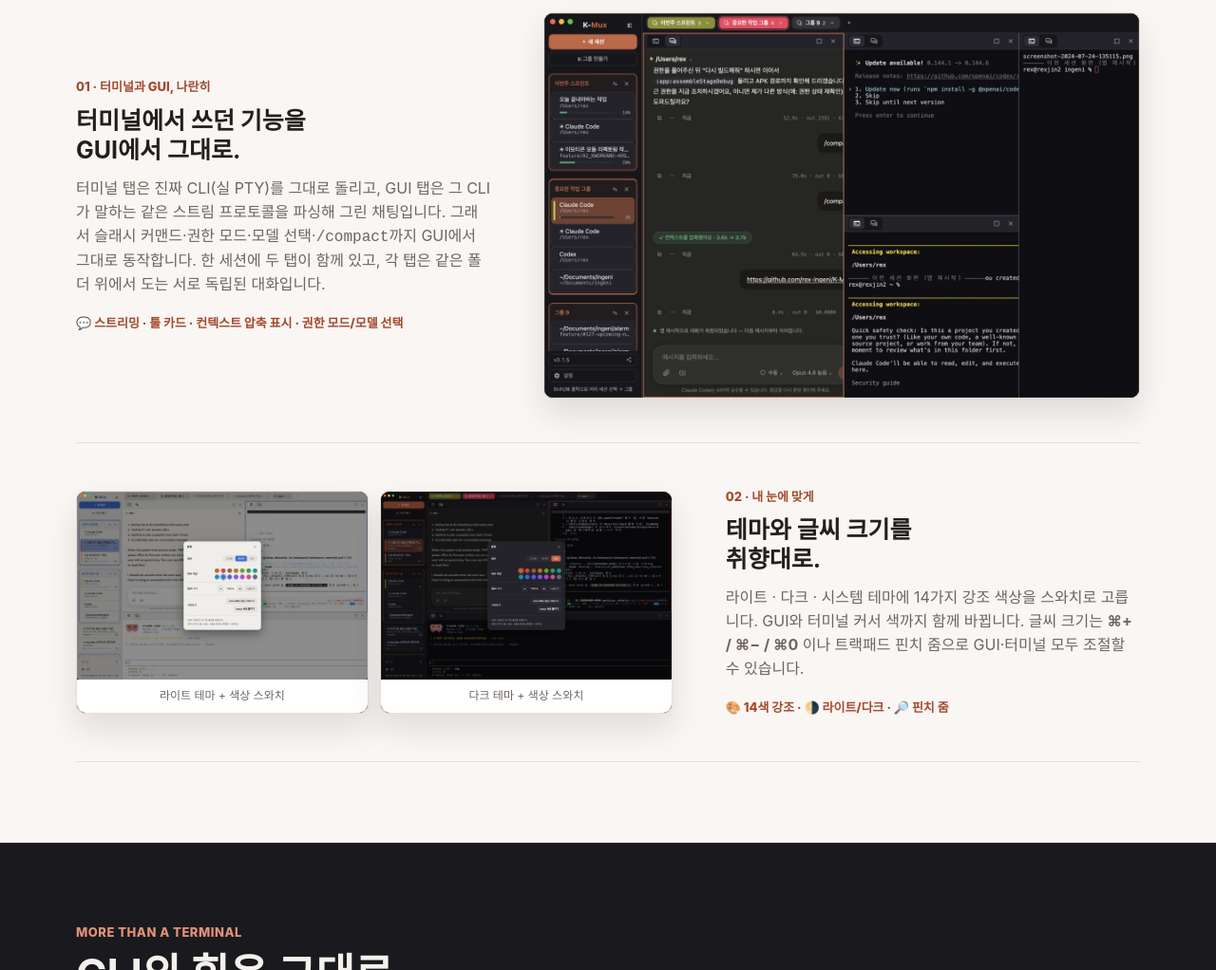
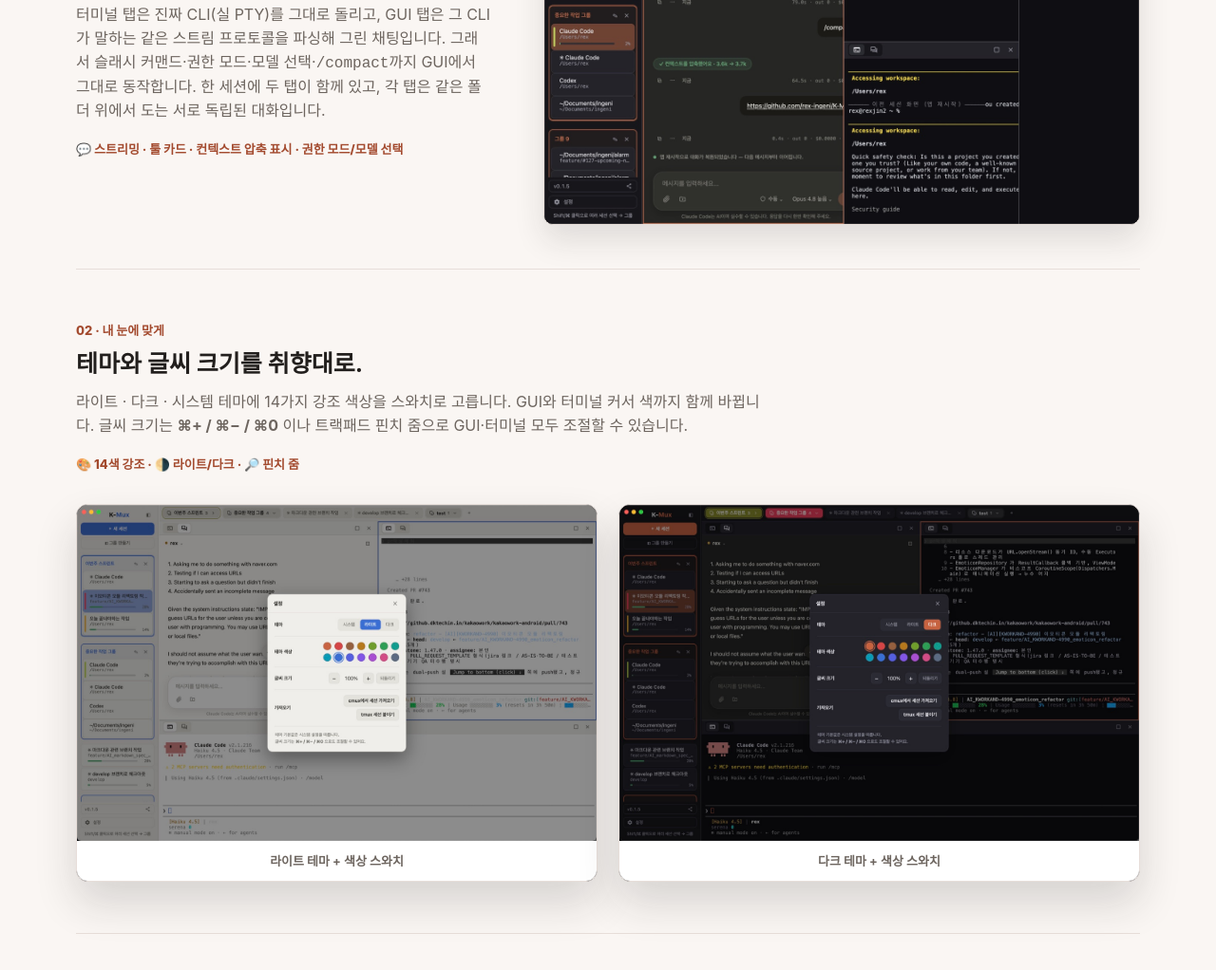
Before and after one commit to rex-ingeni/K-Mux, a plain HTML site: page docs/index.html in a window 1280 px wide. Shown: the part 1778-2800 px from the top of the page at 95% size. Drawn offline with Linux system fonts and the light colour scheme.

Commit message:
docs: 테마 스텝 강조(풀폭 큰 스샷) + hero 개요 스샷 축소(720px)

```diff
--- a/docs/index.html
+++ b/docs/index.html
@@ -57,7 +57,7 @@
     .button.secondary { border-color: var(--line); color: var(--ink); background: var(--paper); }
     .button.secondary:hover { border-color: var(--accent); background: var(--accent-pale); }
     .hero-note { margin: 16px 0 0; color: var(--muted); font-size: 13px; }
-    .hero-shot { margin: 46px auto 0; max-width: 1000px; }
+    .hero-shot { margin: 44px auto 0; max-width: 720px; }
     .hero-shot figure { margin: 0; border: 1px solid var(--line); border-radius: 12px; overflow: hidden;
       background: var(--black); box-shadow: 0 30px 60px rgba(34, 31, 29, .18); }
     .hero-shot img { display: block; width: 100%; height: auto; }
@@ -88,10 +88,13 @@
     .usage-hint { display: inline-flex; align-items: center; gap: 7px; margin-top: 18px; color: var(--accent-dark); font-size: 13px; font-weight: 800; }
     .usage-figure { margin: 0; overflow: hidden; border: 1px solid var(--line); border-radius: 10px; background: var(--black); box-shadow: 0 16px 32px rgba(34, 31, 29, .12); }
     .usage-figure img { display: block; width: 100%; height: auto; }
-    .theme-pair { display: grid; grid-template-columns: 1fr 1fr; gap: 12px; }
-    .theme-pair figure { margin: 0; border: 1px solid var(--line); border-radius: 10px; overflow: hidden; background: var(--black); box-shadow: 0 16px 32px rgba(34, 31, 29, .12); }
+    /* theme step: full-width, emphasized — the app's look is the headline here */
+    .usage-step.theme-step { display: block; padding: 54px 0; }
+    .usage-step.theme-step .usage-copy { max-width: 720px; margin: 0 0 30px; }
+    .theme-pair { display: grid; grid-template-columns: 1fr 1fr; gap: 22px; }
+    .theme-pair figure { margin: 0; border: 1px solid var(--line); border-radius: 12px; overflow: hidden; background: var(--black); box-shadow: 0 22px 44px rgba(34, 31, 29, .16); }
     .theme-pair img { display: block; width: 100%; height: auto; }
-    .theme-pair figcaption { padding: 8px 10px; color: var(--muted); font-size: 12px; text-align: center; background: var(--paper); }
+    .theme-pair figcaption { padding: 11px 12px; color: var(--muted); font-size: 13px; font-weight: 650; text-align: center; background: var(--paper); }
 
     .feature-band { background: var(--black); color: #f4f0ec; }
     .feature-band .section-kicker { color: #e29277; }
@@ -206,16 +209,16 @@
             </div>
             <figure class="usage-figure"><img src="assets/gui-tui.jpeg" alt="왼쪽 GUI 채팅과 오른쪽 실제 Claude·Codex 터미널이 같은 화면에 나란히"></figure>
           </article>
-          <article class="usage-step reverse">
+          <article class="usage-step theme-step">
+            <div class="usage-copy">
+              <span class="usage-number">02 · 내 눈에 맞게</span>
+              <h3>테마와 글씨 크기를 취향대로.</h3>
+              <p>라이트 · 다크 · 시스템 테마에 14가지 강조 색상을 스와치로 고릅니다. GUI와 터미널 커서 색까지 함께 바뀝니다. 글씨 크기는 <b>⌘+ / ⌘− / ⌘0</b> 이나 트랙패드 핀치 줌으로 GUI·터미널 모두 조절할 수 있습니다.</p>
+              <span class="usage-hint">🎨 14색 강조 · 🌗 라이트/다크 · 🔎 핀치 줌</span>
+            </div>
             <div class="theme-pair">
               <figure><img src="assets/theme-light.jpeg" alt="라이트 테마의 K-Mux 설정 화면과 색상 스와치"><figcaption>라이트 테마 + 색상 스와치</figcaption></figure>
               <figure><img src="assets/theme-dark.jpeg" alt="다크 테마의 K-Mux 설정 화면과 색상 스와치"><figcaption>다크 테마 + 색상 스와치</figcaption></figure>
-            </div>
-            <div class="usage-copy">
-              <span class="usage-number">02 · 내 눈에 맞게</span>
-              <h3>테마와 글씨 크기를<br>취향대로.</h3>
-              <p>라이트 · 다크 · 시스템 테마에 14가지 강조 색상을 스와치로 고릅니다. GUI와 터미널 커서 색까지 함께 바뀝니다. 글씨 크기는 <b>⌘+ / ⌘− / ⌘0</b> 이나 트랙패드 핀치 줌으로 GUI·터미널 모두 조절할 수 있습니다.</p>
-              <span class="usage-hint">🎨 14색 강조 · 🌗 라이트/다크 · 🔎 핀치 줌</span>
             </div>
           </article>
         </div>
```
